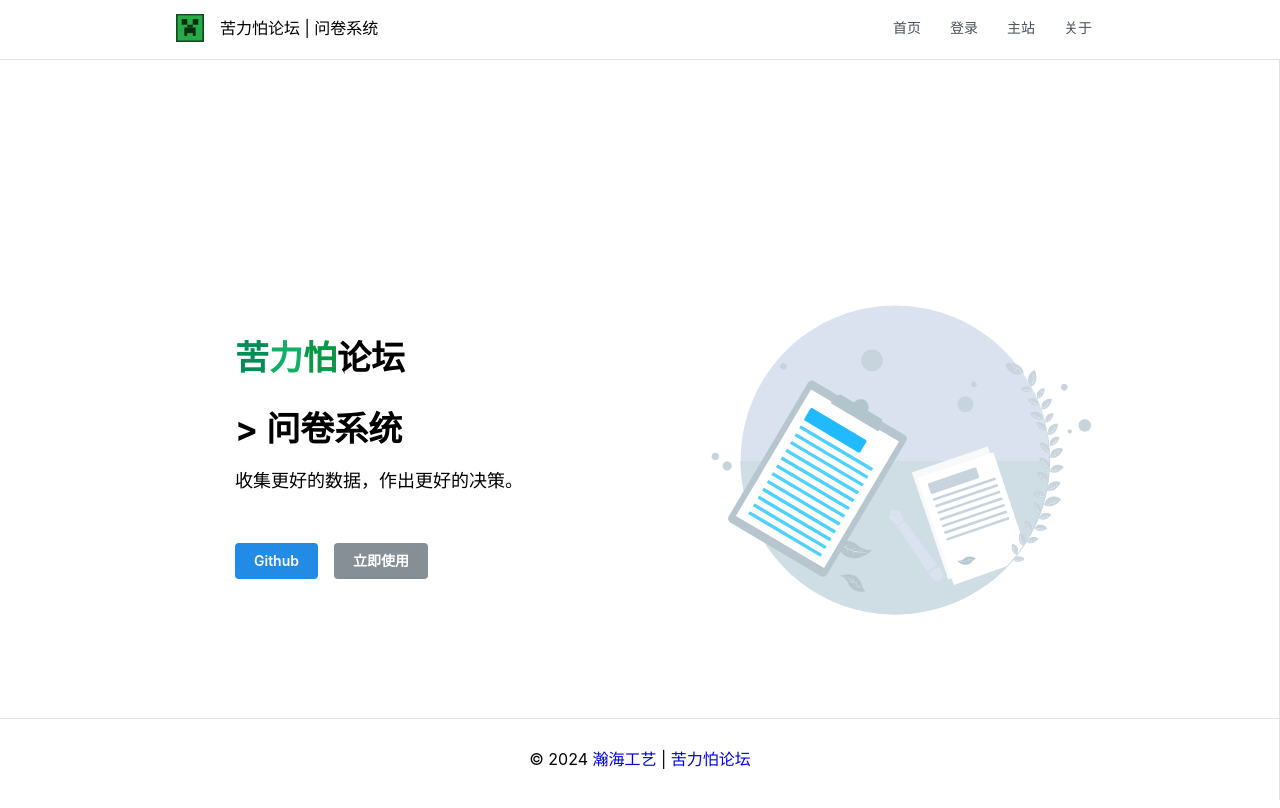
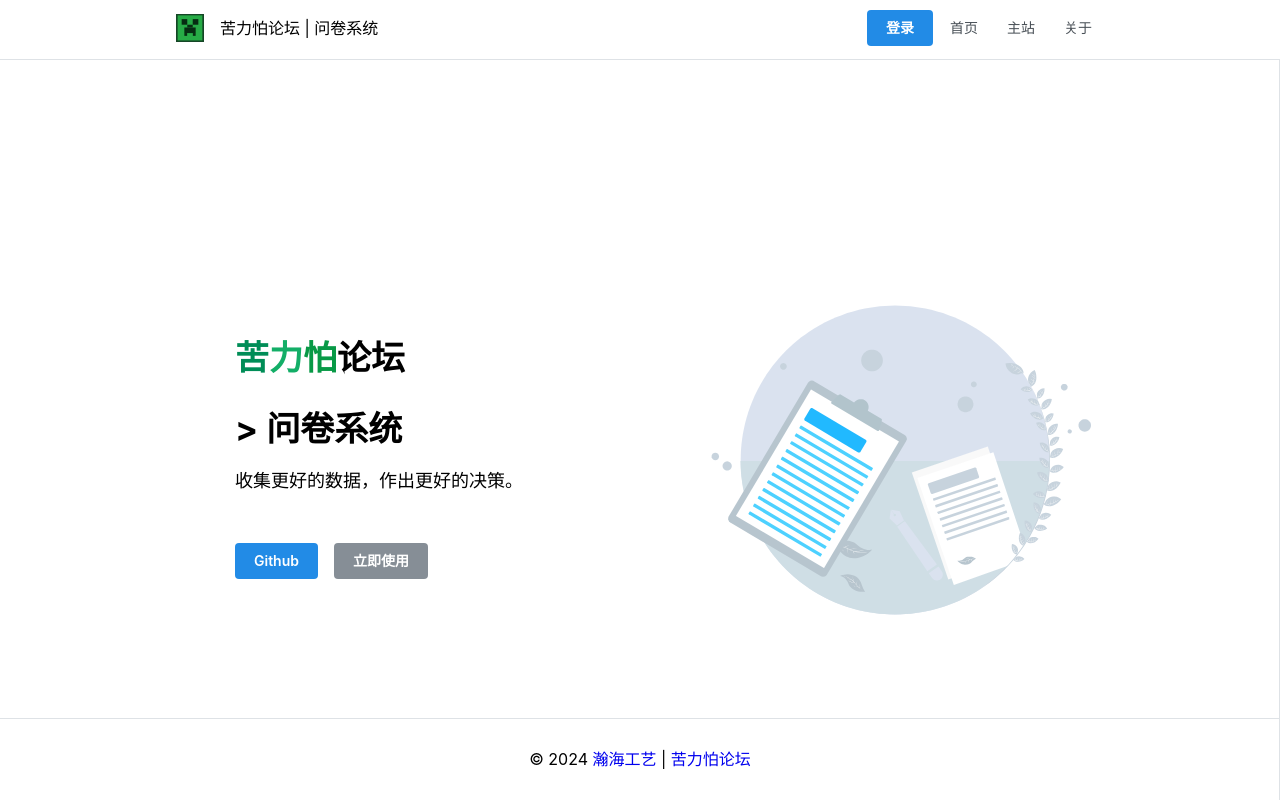
Before and after one commit to TeamVastsea/klpbbs_survey_frontend, a Next.js app: page / in a window 1280 px wide. Shown: the top 808 px of the page. Built offline with nearby package versions, Linux system fonts and the light colour scheme.

Commit message:
feat: add header's login tip

```diff
--- a/components/Header.tsx
+++ b/components/Header.tsx
@@ -1,8 +1,9 @@
-import React, { useState, MouseEvent } from 'react';
-import { Burger, Container, Group, Image, Text } from '@mantine/core';
+import React, { useEffect, useState } from 'react';
+import { Burger, Container, Group, Image, Text, Menu, Button } from '@mantine/core';
 import { useRouter } from 'next/navigation';
 import classes from './Header.module.css';
 import logo from '@/public/favicon.svg';
+import { Cookie } from '@/components/cookie';
 
 interface Link {
     link: string;
@@ -11,26 +12,102 @@ interface Link {
 
 const links: Link[] = [
     { link: '/', label: '首页' },
-    { link: '/oauth', label: '登录' },
     { link: 'https://klpbbs.com', label: '主站' },
     { link: '/about', label: '关于' },
 ];
 
 export default function Header({ opened, toggle }: HeaderProps) {
     const router = useRouter();
+    const [username, setUsername] = useState<string | null>(null);
+    const [uid, setUid] = useState<string | null>(null);
 
-    const items = links.map((link) => (
+    useEffect(() => {
+        const uid_ = Cookie.getCookie('uid');
+        const username_ = Cookie.getCookie('username');
+        if (uid_ && username_) {
+            setUid(uid_);
+            setUsername(decodeURIComponent(username_));
+        }
+    }, []);
+
+    const handleClick = (link: string) => {
+        if (link.startsWith('http')) {
+            window.open(link, '_blank', 'noreferrer');
+        } else {
+            router.push(link);
+        }
+    };
+
+    const handleLogout = () => {
+        Cookie.clearCookie('uid');
+        Cookie.clearCookie('username');
+        window.location.reload();
+    };
+
+    const items = [
+        ...(username ? [
+            <Menu
+              key="greeting"
+              width={200}
+              shadow="md"
+              transitionProps={{
+                    transition: 'rotate-right',
+                    duration: 150,
+            }}>
+                <Menu.Target>
+                    <Text
+                      className={classes.link}
+                      role="button"
+                      tabIndex={0}
+                      aria-label={`你好, ${username}`}
+                      inherit
+                    >
+                        你好, {username}
+                    </Text>
+                </Menu.Target>
+                <Menu.Dropdown>
+                    <Menu.Item>
+                        用户名: {username}
+                    </Menu.Item>
+                    <Menu.Item>
+                        UID: {uid}
+                    </Menu.Item>
+                    <Menu.Item
+                      onClick={handleLogout}
+                      style={{ color: 'red' }}
+                      aria-label="Logout"
+                      role="button"
+                      tabIndex={0}
+                      onKeyDown={(e) => e.key === 'Enter' && handleLogout()}
+                    >
+                        退出登录
+                    </Menu.Item>
+                </Menu.Dropdown>
+            </Menu>,
+        ] : [
+            <Button
+              key="login"
+              className={classes.loginButton}
+              onClick={() => handleClick('/oauth')}
+              aria-label="Login"
+            >
+                登录
+            </Button>,
+        ]),
+        ...links.map((link) => (
             <a
               key={link.label}
-          href={link.link}
               className={classes.link}
-          onClick={() => router.push(link.link)}
-          target={link.link.startsWith('http') ? '_blank' : '_self'}
-          rel="noreferrer"
+              onClick={() => handleClick(link.link)}
+              onKeyDown={(e) => e.key === 'Enter' && handleClick(link.link)}
+              role="button"
+              tabIndex={0}
+              aria-label={link.label}
             >
                 {link.label}
             </a>
-    ));
+        )),
+    ];
 
     return (
         <header
--- a/components/NavbarList.tsx
+++ b/components/NavbarList.tsx
@@ -1,7 +1,8 @@
-import { Group, Space, Stack } from '@mantine/core';
-import React from 'react';
+import React, { useEffect, useState } from 'react';
+import { Group, Space, Stack, Menu, Button, Text } from '@mantine/core';
 import { useRouter } from 'next/navigation';
 import classes from '@/components/Header.module.css';
+import { Cookie } from '@/components/cookie';
 
 interface Link {
     link: string;
@@ -10,13 +11,29 @@ interface Link {
 
 const links: Link[] = [
     { link: '/', label: '首页' },
-    { link: '/oauth', label: '登录' },
     { link: 'https://klpbbs.com', label: '主站' },
     { link: '/about', label: '关于' },
 ];
 
 export function NavbarList() {
     const router = useRouter();
+    const [username, setUsername] = useState<string | null>(null);
+    const [uid, setUid] = useState<string | null>(null);
+
+    useEffect(() => {
+        const uid_ = Cookie.getCookie('uid');
+        const username_ = Cookie.getCookie('username');
+        if (uid_ && username_) {
+            setUid(uid_);
+            setUsername(decodeURIComponent(username_));
+        }
+    }, []);
+
+    const handleLogout = () => {
+        Cookie.clearCookie('uid');
+        Cookie.clearCookie('username');
+        window.location.reload();
+    };
 
     const items = links.map((link) => (
         <a
@@ -36,6 +53,51 @@ export function NavbarList() {
             <Space w={10} />
             <Stack>
                 <Space w={10} />
+                {username ? (
+                    <Menu
+                      shadow="md"
+                      width={200}
+                      position="right-start"
+                    >
+                        <Menu.Target>
+                            <Text
+                              className={classes.link}
+                              role="button"
+                              tabIndex={0}
+                              aria-label={`你好, ${username}`}
+                              inherit
+                            >
+                                你好, {username}
+                            </Text>
+                        </Menu.Target>
+                        <Menu.Dropdown>
+                            <Menu.Item>
+                                用户名: {username}
+                            </Menu.Item>
+                            <Menu.Item>
+                                UID: {uid}
+                            </Menu.Item>
+                            <Menu.Item
+                              onClick={handleLogout}
+                              style={{ color: 'red' }}
+                              aria-label="Logout"
+                              role="button"
+                              tabIndex={0}
+                              onKeyDown={(e) => e.key === 'Enter' && handleLogout()}
+                            >
+                                退出登录
+                            </Menu.Item>
+                        </Menu.Dropdown>
+                    </Menu>
+                ) : (
+                    <Button
+                      className={classes.loginButton}
+                      onClick={() => router.push('/oauth')}
+                      aria-label="Login"
+                    >
+                        登录
+                    </Button>
+                )}
                 {items}
             </Stack>
         </Group>
```
Lines whose indentation alone changed are shown as unchanged.
